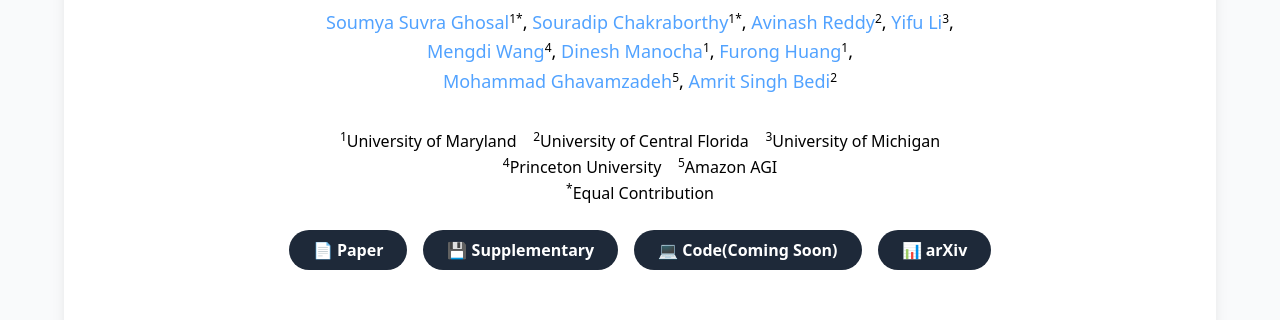
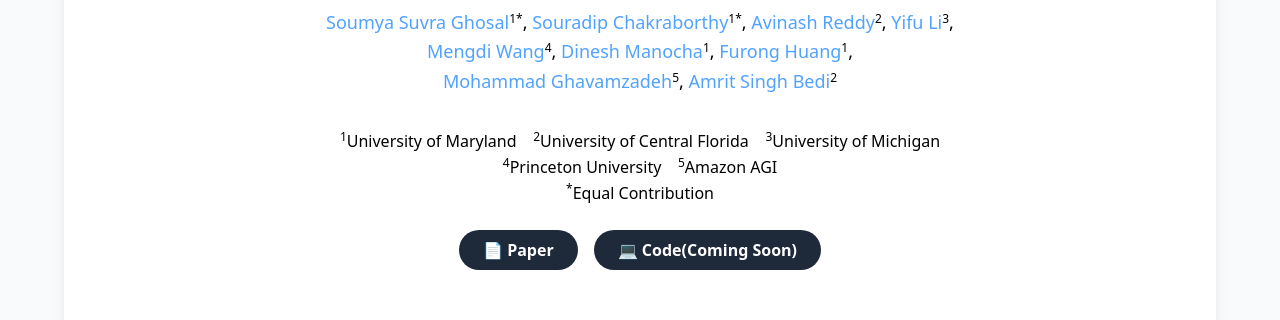
Before and after one commit to avinashreddydev/scaling-mirage, a plain HTML site: page index.html in a window 1280 px wide. Shown: the part 236-556 px from the top of the page. Drawn offline with nearby package versions, Linux system fonts and the light colour scheme.

Commit message:
Update index.html

```diff
--- a/index.html
+++ b/index.html
@@ -121,18 +121,11 @@
                         class="bg-gray-800 text-white  px-6 py-2 rounded-full  font-semibold    transition-colors">
                         📄 Paper
                     </a>
-                    <a href="https://arxiv.org/pdf/2506.04210"
-                        class="bg-gray-800 text-white  px-6 py-2 rounded-full  font-semibold transition-colors">
-                        💾 Supplementary
-                    </a>
                     <a href="#https://github.com/avinashreddydev/scaling-mirage/"
                         class="bg-gray-800 text-white  px-6 py-2 rounded-full  font-semibold transition-colors">
                         💻 Code(Coming Soon)
                     </a>
-                    <a href="https://arxiv.org/pdf/2506.04210"
-                        class="bg-gray-800 text-white  px-6 py-2 rounded-full  font-semibold transition-colors">
-                        📊 arXiv
-                    </a>
+
                 </div>
             </div>
         </div>
```
